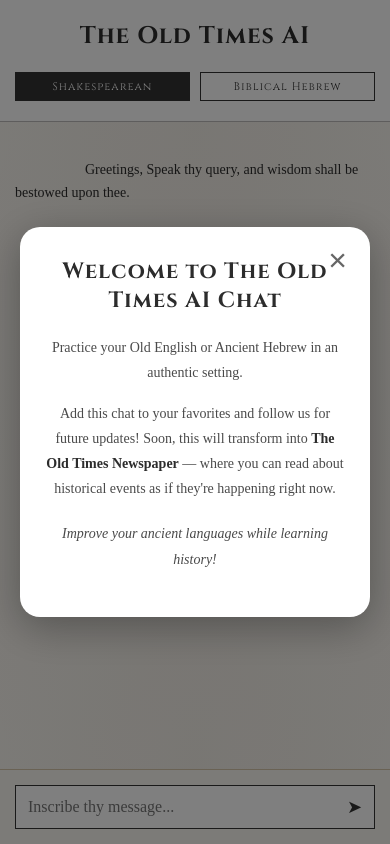
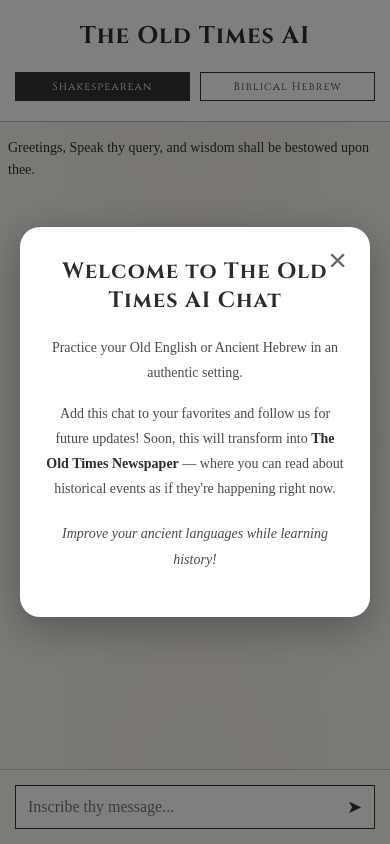
Before and after one commit to Ofia/ShakespeareAI, a Django app: page / in a window 390 px wide. Run offline with Django 5.2, Linux system fonts and the light colour scheme; some web fonts are replaced.

Commit message:
simplify message CSS for better mobile alignment

```diff
--- a/chat/templates/chat/index.html
+++ b/chat/templates/chat/index.html
@@ -92,8 +92,6 @@
                 linear-gradient(90deg, transparent 59px, #d4c5a9 59px, #d4c5a9 61px, transparent 61px),
                 linear-gradient(90deg, transparent calc(100% - 61px), #d4c5a9 calc(100% - 61px), #d4c5a9 calc(100% - 59px), transparent calc(100% - 59px)),
                 linear-gradient(#f9f6f0 .1em, transparent .1em);*/
-            background-size: 100% 2em;
-            line-height: 2em;
             position: relative;
         }
 
@@ -112,18 +110,12 @@
 
         /* Messages */
         .message {
-            margin-bottom: 25px;
-            line-height: 1.8;
-            position: relative;
-            z-index: 1;
+            margin-bottom: 20px;
         }
 
         .message-content {
             font-size: 16px;
             color: #2c2c2c;
-            white-space: pre-wrap;
-            word-wrap: break-word;
-            text-align: left;
         }
 
         .message.user .message-content {
@@ -325,7 +317,7 @@
         /* Mobile responsive styles */
         @media (max-width: 768px) {
             body {
-                padding: 0;
+                padding: 0 !important;
                 align-items: stretch;
             }
 
@@ -357,8 +349,7 @@
             }
 
             .chat-box {
-                padding: 15px 20px 80px 20px;
-                background-size: 100% 2em;
+                padding: 15px 10px 80px 10px !important;
             }
 
             .message {
@@ -412,7 +403,7 @@
             }
 
             .chat-box {
-                padding: 15px 15px 80px 15px;
+                padding: 15px 8px 80px 8px !important;
             }
 
             .message-content {
```
